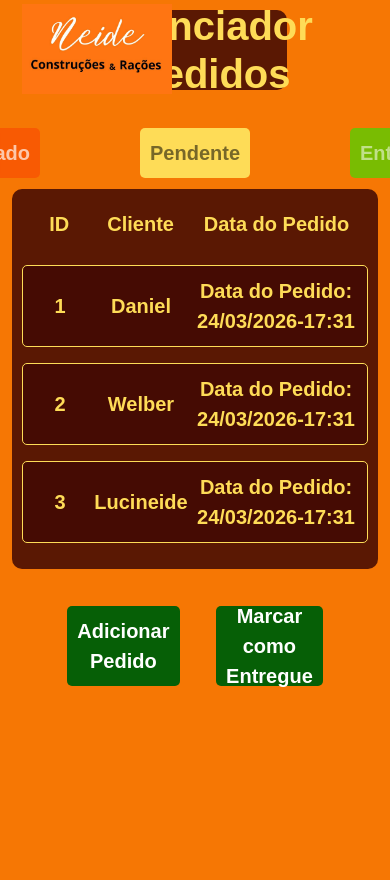
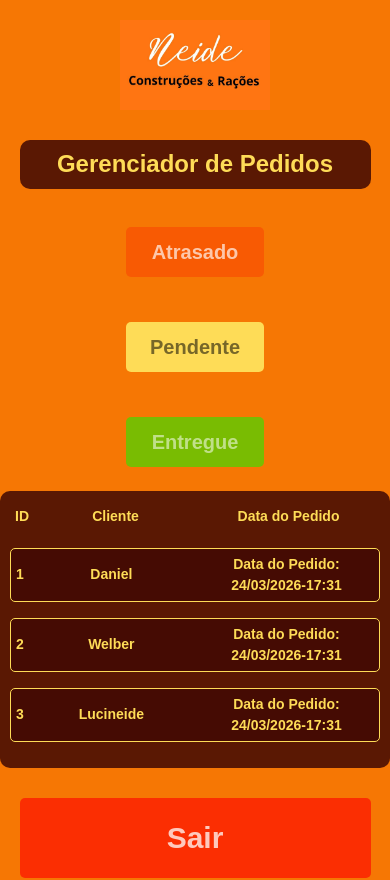
Before and after one commit to danielprogram08/Gerenciador-de-Pedidos, a React (Vite) app in the folder FRONT/gerenciador/: page /home in a window 390 px wide. Shown: the top 880 px of the page. Before the commit the page ends 844 px from the top, so only its background shows below. Built offline with nearby package versions, Linux system fonts and the light colour scheme.

Commit message:
Add: Página inicial 100% estilizada e responsividade adicionada!

```diff
--- a/FRONT/gerenciador/src/App.css
+++ b/FRONT/gerenciador/src/App.css
@@ -4,11 +4,3 @@ body {
     font-family: 'Arial', sans-serif;
     background-color: #f67704;
 }
-
-#root {
-    width: 100%;
-    min-height: 100vh;
-    margin: 0;
-    padding: 0;
-    max-width: none;
-}
--- a/FRONT/gerenciador/src/home/home.css
+++ b/FRONT/gerenciador/src/home/home.css
@@ -1,4 +1,4 @@
-.container {
+.container-fluido {
     display: flex;
     flex-direction: column;
     align-items: center;
@@ -107,7 +107,7 @@
 
 .pedidos {
     padding: 10px;
-    margin-top: 3%;
+    margin-top: 1%;
     background-color: #3b0503d3;
     color: #FEDC57;
     border-radius: 10px;
@@ -117,7 +117,7 @@
 
 .lista, .titulo-lista {
     display: grid;
-    grid-template-columns: 1fr 2fr 3fr;
+    grid-template-columns: 0fr 1fr 1fr;
     align-items: center;
     text-align: center;
     padding: 10px;
@@ -155,10 +155,9 @@
     justify-content: center;
     gap: 20%;
     width: 50%;
-    margin-top: 2%;
 }
 
-.addPedido, .marcarEntregue {
+.addPedido, .sair {
     background-color: #065f06;
     color: white;
     height: 80px;
@@ -171,8 +170,88 @@
     cursor: pointer;
 }
 
-.addPedido:hover, .marcarEntregue:hover {
+.sair {
+    background-color: #ff00009c;
+    font-size: 30px;
+    color: rgba(255, 255, 255, 0.74);
+}
+
+.addPedido:hover, .sair:hover {
     font-size: 20px;
     color: white;
     transform: scale(1.1);
 }
+
+.sair:hover {
+    background-color: #ff0000;
+    color: white;
+    font-size: 30px;
+}
+
+@media (max-width: 800px) {
+    .titulo {
+        flex-direction: column;
+        margin-top: 20px;
+    }
+
+    #logo-hm {
+        position: static;
+        margin-bottom: 20px;
+    }
+
+    #titulo-h1 {
+        width: 90%;
+        font-size: 24px;
+        height: auto;
+        padding: 10px;
+    }
+
+    .status, .botoes {
+        width: 90%;
+        flex-direction: column;
+        gap: 15px;
+        align-items: center;
+        margin-bottom: 20px;
+    }
+
+    .addPedido, .sair {
+        width: 100%;
+    }
+
+    .lista, .titulo-lista {
+        font-size: 14px;
+        grid-template-columns: auto 1fr 1fr;
+        padding: 5px;
+    }
+}
+
+@media (min-width: 801px) and (max-width: 1366px) {
+    #titulo-h1 {
+        width: 70%;
+        font-size: 32px;
+    }
+
+    .status, .botoes {
+        width: 80%;
+        gap: 40px;
+        margin-bottom: 20px;
+    }
+}
+
+@media (min-width: 1920px) {
+    #titulo-h1 {
+        width: 40%;
+        font-size: 50px;
+        height: 100px;
+    }
+
+    .status {
+        width: 40%;
+        gap: 150px;
+    }
+
+    .botoes {
+        width: 40%;
+        gap: 30%;
+    }
+}
--- a/FRONT/gerenciador/src/home/home.jsx
+++ b/FRONT/gerenciador/src/home/home.jsx
@@ -80,7 +80,7 @@ function Home() {
 
     return (
         <>
-            <div className="container">
+            <div className="container-fluido">
                 <div className="titulo">
                     <img id="logo-hm" src="/Neide.jpg" alt="Logo Neide" />
                     <h1 id="titulo-h1">Gerenciador de Pedidos</h1>
@@ -105,8 +105,8 @@ function Home() {
                     ))}
                 </div>
                 <div className="botoes">
+                    <button className="sair">Sair</button>
                     <button className="addPedido">Adicionar Pedido</button>
-                    <button className="marcarEntregue">Marcar como Entregue</button>
                 </div>
             </div>
         </>
--- a/FRONT/gerenciador/src/login/login.css
+++ b/FRONT/gerenciador/src/login/login.css
@@ -12,7 +12,7 @@
     align-items: center;
     justify-content: center;
     background-color: white;
-    height: 698px;
+    height: 630px;
     width: 749px;
     border: 3px solid black;
 }
@@ -90,3 +90,60 @@ button:hover {
     cursor: pointer;
     transform: scale(1.05);
 }
+
+@media (max-width: 800px) {
+    .Login-form {
+        width: 90%;
+        height: auto;
+        padding: 40px 0;
+    }
+
+    #logo-lgn {
+        width: 90%;
+        height: auto;
+    }
+
+    input, input:hover {
+        width: 85%;
+    }
+}
+
+@media (min-width: 801px) and (max-width: 1366px) {
+    .Login-form {
+        width: 600px;
+        padding: 40px 0;
+    }
+
+    #logo-lgn {
+        width: 500px;
+        height: auto;
+    }
+
+    input, input:hover {
+        width: 380px;
+    }
+}
+
+@media (min-width: 1920px) {
+    .Login-form {
+        width: 900px;
+        height: 850px;
+    }
+
+    #logo-lgn {
+        width: 750px;
+        height: auto;
+    }
+
+    input, input:hover {
+        width: 550px;
+        height: 60px;
+        font-size: 24px;
+    }
+
+    button, button:hover {
+        width: 300px;
+        height: 90px;
+        font-size: 32px;
+    }
+}
```
